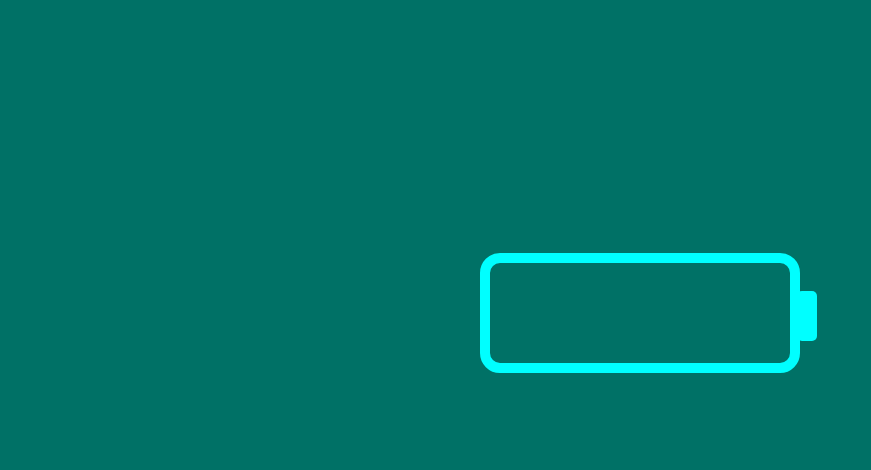
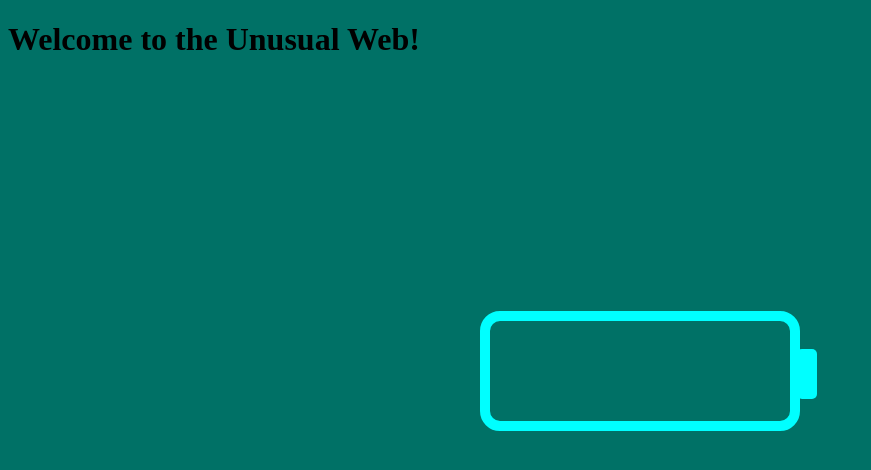
Before and after one commit to damodharanj/damodharanj.github.io, a plain HTML site: page index.html in a window 1280 px wide. Shown: the whole page, without its empty margins (0-871 px from the left). Drawn offline with Linux system fonts and the light colour scheme.

Commit message:
Create index.html

```diff
--- a/index.html
+++ b/index.html
@@ -1,7 +1,7 @@
 <!DOCTYPE html>
 <html>
   <head>
-    <title>Battery | Designs</title>
+    <title>The Unusual web</title>
     <style>
       body{
         background-color: rgb(0, 113, 102);
@@ -55,6 +55,7 @@
     </style>
   </head>
   <body>
+    <h1>Welcome to the Unusual Web!</h1>
     <div class="battery"></div>
   </body>
 </html>
```
